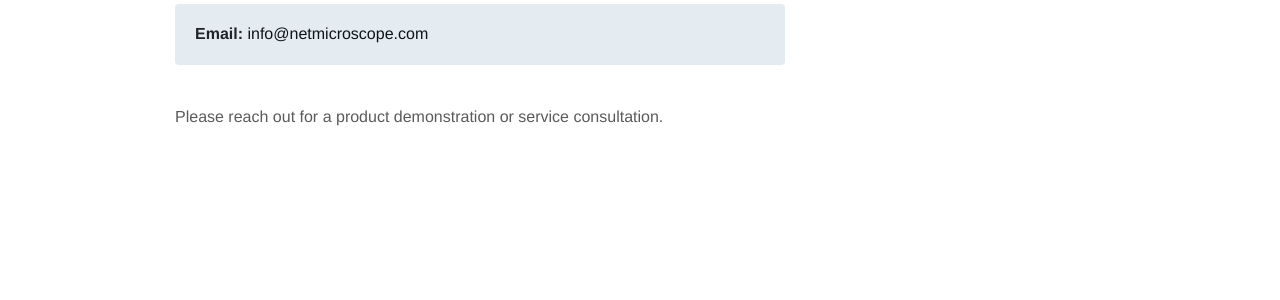
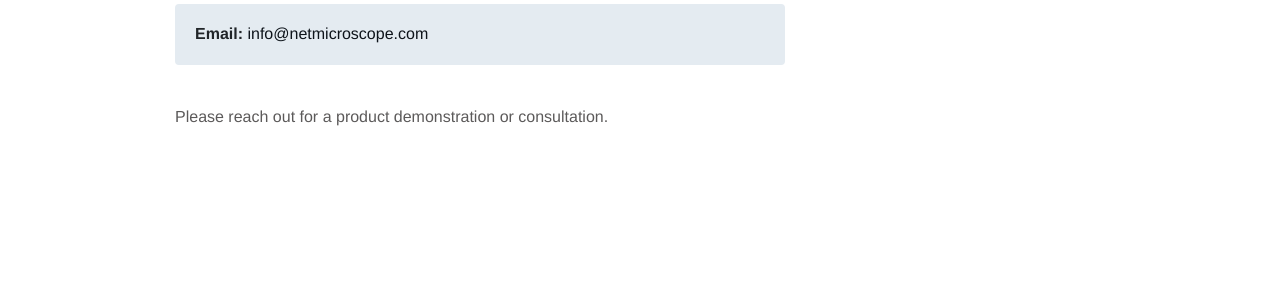
Before and after one commit to netmicroscope/netmicroscope.github.io, a Jekyll site: the page built from contact.md, in a window 1280 px wide. Shown: the part 261-561 px from the top of the page. Built offline with Jekyll 4.4.1, drawn with Linux system fonts in a browser that asks for light colours.

```diff
--- a/_config.yml
+++ b/_config.yml
@@ -1,4 +1,4 @@
-baseurl: ''
+baseurl: '/'
 permalink: pretty
 title: 'NetMicroscope'
 
--- a/_data/contact.yml
+++ b/_data/contact.yml
@@ -1,2 +1,2 @@
 email: 'info@netmicroscope.com'
-# contact_button_link: 'contact'
+contact_button_link: 'contact'
--- a/contact.md
+++ b/contact.md
@@ -4,4 +4,4 @@ layout: contact
 description: Contact
 ---
 
-Please reach out for a product demonstration or service consultation.
+Please reach out for a product demonstration or consultation.
```
Also changed, not shown: images/features/encryption.png (added), images/features/speedometer.png (added), images/features/stats.png (added).
